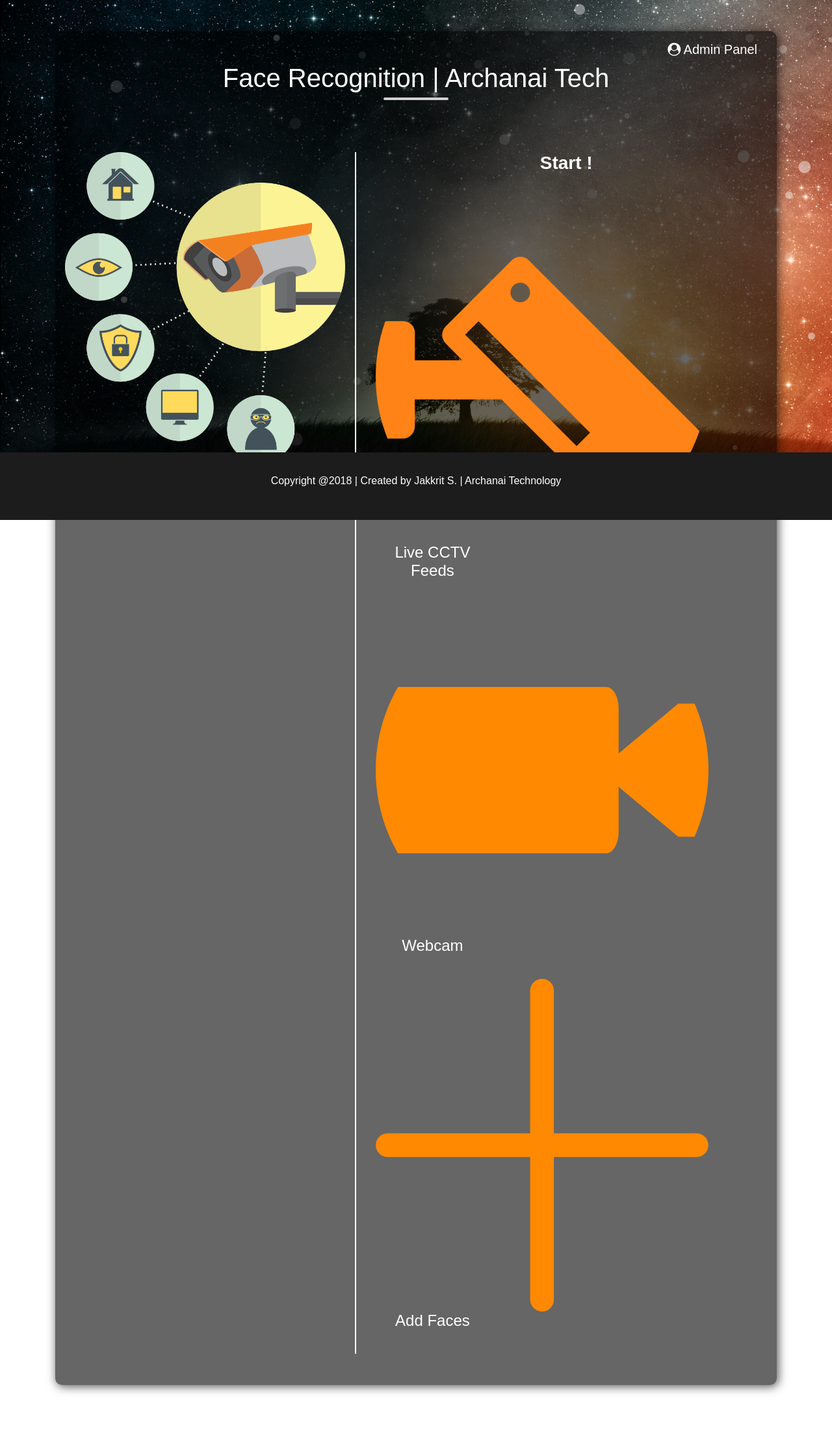
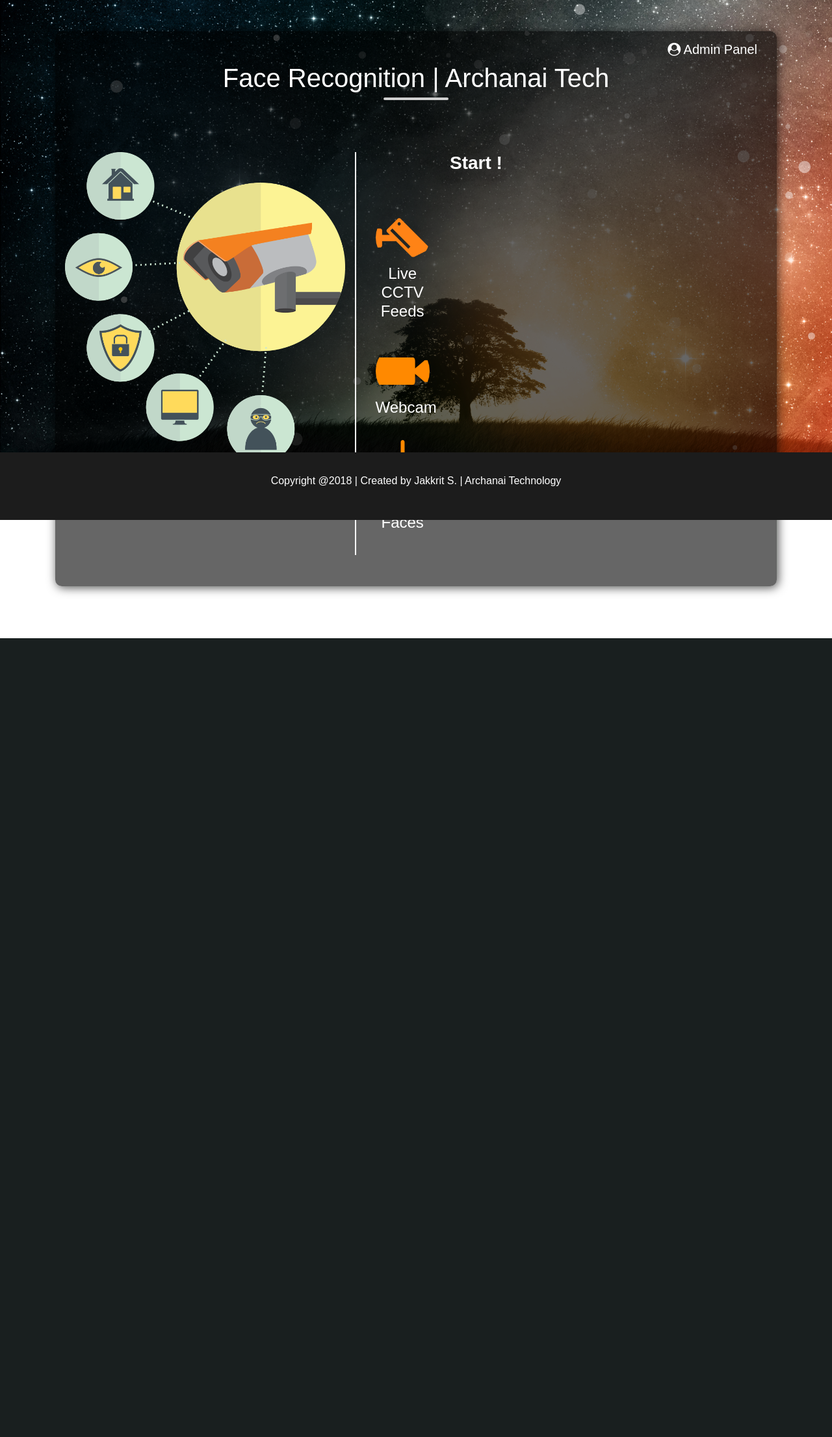
Before and after one commit to jakkrits/Jango-Cam, a Django app: page / in a window 1280 px wide. Shown: the whole page at 65% size. After the commit the page ends 982 px from the top, so only its background shows below. Run offline with Django 3.2, Linux system fonts and the light colour scheme; parts of the project's set-up code (start-up, migrations or seed data) failed here and were passed over; some libraries are stand-ins or nearby versions; some web fonts are replaced.

Commit message:
fix css file

```diff
--- a/home/templates/home/index.html
+++ b/home/templates/home/index.html
@@ -21,6 +21,7 @@ box-shadow:         2px 2px 15px 0px rgba(0, 3, 0, 0.7);">
           -webkit-transition: all 0.3s ease-in-out;
           -moz-transition: all 0.3s ease-in-out;
           transition: all 0.3s ease-in-out;
+          width: 100%;
       }
       #imgage_rounded:hover{
           -webkit-box-shadow: 2px 2px 21px 0px rgba(0, 3, 0, 0.91);
@@ -54,7 +55,7 @@ box-shadow:         2px 2px 15px 0px rgba(0, 3, 0, 0.7);">
       <div class="col-md-5" style="border-right: 2px solid;">
         <img id="left_logo" class="mx-auto d-block" src="{% static 'home/images/security.png' %}" alt="">
       </div>
-      <div class="col-md-7">
+      <div class="col-md-4">
           <h3 class="text-center"><strong>Start !</strong></h3>
         <div class="col-md-4">
           <a href="#"><img id="imgage_rounded" src="{% static 'home/images/cctv.png' %}" class="img-responsive" /></a>
```
